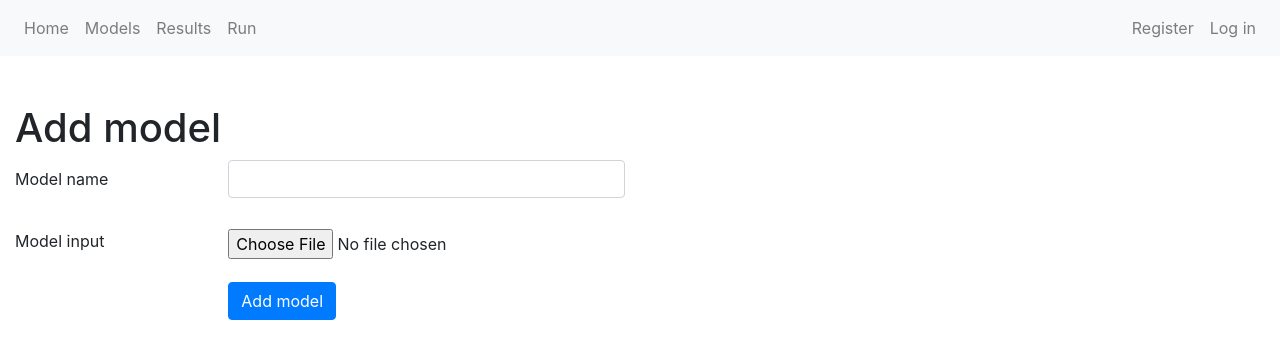
After one commit to gkond/ecomod, a Flask app: page /models/add in a window 1280 px wide. The commit adds this page. Shown: the top 359 px of the page. Run offline with Flask 2, Linux system fonts and the light colour scheme; a user stored in the database is signed in; some libraries are stand-ins or nearby versions.

Commit message:
add model form with file uploads

```diff
--- a/app.py
+++ b/app.py
@@ -1,8 +1,10 @@
 from flask import Flask, render_template, request, redirect, url_for, session
 from flask_bootstrap import Bootstrap
 from flask_wtf import FlaskForm
-from flask_login import LoginManager, current_user, login_user, logout_user, UserMixin
+from flask_wtf.file import FileField, FileRequired, FileAllowed
+from flask_login import LoginManager, current_user, login_required, login_user, logout_user, UserMixin
 from werkzeug.security import generate_password_hash, check_password_hash
+from werkzeug.utils import secure_filename
 from wtforms import IntegerField, FloatField, DateField, SelectField, \
     SelectMultipleField, FieldList, FormField, StringField, PasswordField, validators
 from datetime import datetime
@@ -11,11 +13,13 @@ import json
 import redis
 import re
 import pprint
+import uuid
 
 pp = pprint.PrettyPrinter(indent=4)
 
 app = Flask(__name__)
 app.config['SECRET_KEY'] = 'secret'
+app.config['UPLOAD_FOLDER'] = '/static/upload'
 app.jinja_env.filters['json_pretty'] = lambda value: json.dumps(value, sort_keys=True, indent=4)
 Bootstrap(app)
 
@@ -72,7 +76,6 @@ def auth_get_user_by_id(user_id):
 
 
 def auth_check_password(user, password):
-    print('auth_check_password', user.password_hash, password)
     return check_password_hash(user.password_hash, password)
 
 
@@ -101,6 +104,22 @@ def view_home():
 def view_models():
     models = load_json('models.json')
     return render_template('models.html', models=models)
+
+
+@app.route('/models/add', methods=['GET', 'POST'])
+@login_required
+def view_models_add():
+    model_add_form = ModelAddForm()
+    if model_add_form.validate_on_submit():
+        def get_path(form_file):
+            safe_filename = secure_filename(form_file.filename)
+            unique_filename = '%s_%s' % (str(uuid.uuid4()), safe_filename)
+            return os.path.join(app.static_folder, 'upload', unique_filename)
+        form_file = model_add_form.original_file_name.data
+        path = get_path(form_file)
+        form_file.save(path)
+        return redirect(url_for('view_models'))
+    return render_template('models_add.html', form=model_add_form)
 
 
 @app.route('/results')
@@ -223,6 +242,14 @@ class RunForm(FlaskForm):
     change_input_series_all_models = FieldList(FormField(ChangeAllModelsForm), min_entries=0)
     change_timeseries_value_several_days = FieldList(FormField(ChangeInputNewValue), min_entries=0)
     change_timeseries_value_several_days_add_delta = FieldList(FormField(ChangeInputAddDelta), min_entries=0)
+
+
+class ModelAddForm(FlaskForm):
+    model_user_name = StringField('Model name', [validators.required()])
+    original_file_name = FileField("Model input", validators=[
+        FileRequired(),
+        FileAllowed(['xlsx'], 'Only .xlsx files are allowed as model input')
+    ])
 
 
 def get_models_choices():
@@ -508,11 +535,13 @@ def view_login():
     login_form = LoginForm()
     if login_form.validate_on_submit():
         login_user(login_form.user, remember=True)
-        return redirect(url_for('view_home'))
+        next_url = request.args.get('next')
+        return redirect(next_url or url_for('view_home'))
     return render_template('login.html', form=login_form)
 
 
 @app.route('/logout')
+@login_required
 def view_logout():
     logout_user()
     return redirect(url_for('view_home'))
--- a/templates/login.html
+++ b/templates/login.html
@@ -16,7 +16,7 @@
 
 {% block content %}
     <h1>Login</h1>
-    <form method="post" action="/login">
+    <form method="post">
         <div class="row">
             <div class="col-6">
                 {{ auth_field(form.email) }}
--- a/templates/models.html
+++ b/templates/models.html
@@ -3,7 +3,10 @@
 {% block title %}All Models{% endblock %}
 
 {% block content %}
-    <h1>Models</h1>
+    <h1>
+        Models
+        <a class="btn btn-primary ml-5" href="/models/add" role="button">Add model</a>
+    </h1>
     {% if models %}
         {% for model in models %}
             <div class="card shadow my-5">
--- /dev/null
+++ b/templates/models_add.html
@@ -0,0 +1,42 @@
+{% extends "base.html" %}
+
+{% block title %}Add Model{% endblock %}
+
+{% block content %}
+    <h1>Add model</h1>
+    <form method="post" action="/models/add" enctype="multipart/form-data">
+        <div class="row">
+            <div class="col-6">
+                <div class="form-group row">
+                    <label class="col-4 col-form-label" for="{{ form.model_user_name.name }}">
+                        {{ form.model_user_name.label }}
+                    </label>
+                    <div class="col-8">
+                        {{ form.model_user_name(class_='form-control')|safe }}
+                        {% for error in form.model_user_name.errors %}
+                            <div class="alert alert-danger mt-2">{{ error }}</div>
+                        {% endfor %}
+                    </div>
+                </div>
+                <div class="form-group row">
+                    <label class="col-4 col-form-label" for="{{ form.original_file_name.name }}">
+                        Model input
+                    </label>
+                    <div class="col-8 col-form-label">
+                        {{ form.original_file_name(class_='form-control-file')|safe }}
+                        {% for error in form.original_file_name.errors %}
+                            <div class="alert alert-danger mt-2">{{ error }}</div>
+                        {% endfor %}
+                    </div>
+                </div>
+                <div class="form-group row">
+                    <div class="col-4"></div>
+                    <div class="col-8">
+                        <button type="submit" class="btn btn-primary">Add model</button>
+                    </div>
+                </div>
+                {{ form.hidden_tag() }}
+            </div>
+        </div>
+    </form>
+{% endblock %}
```
